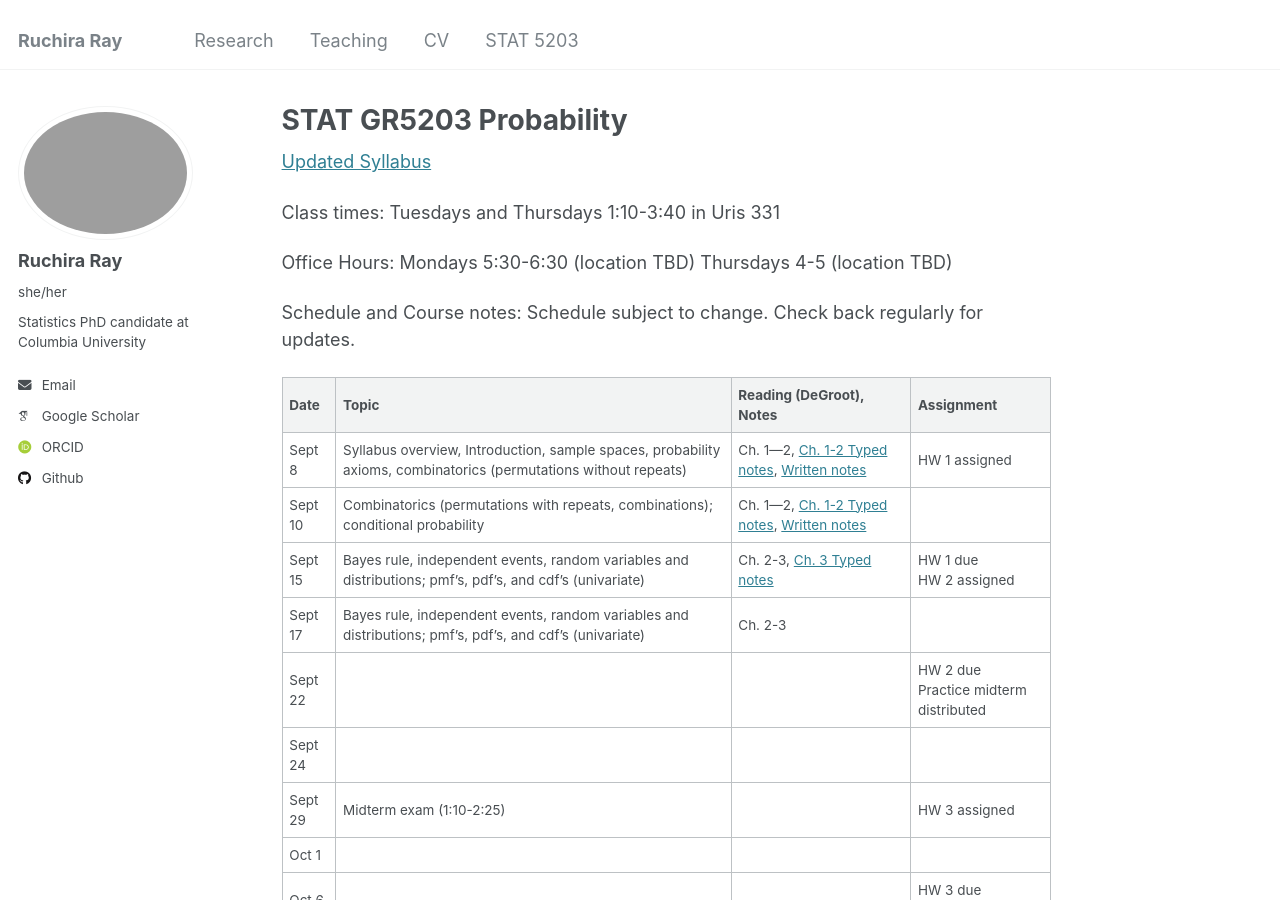
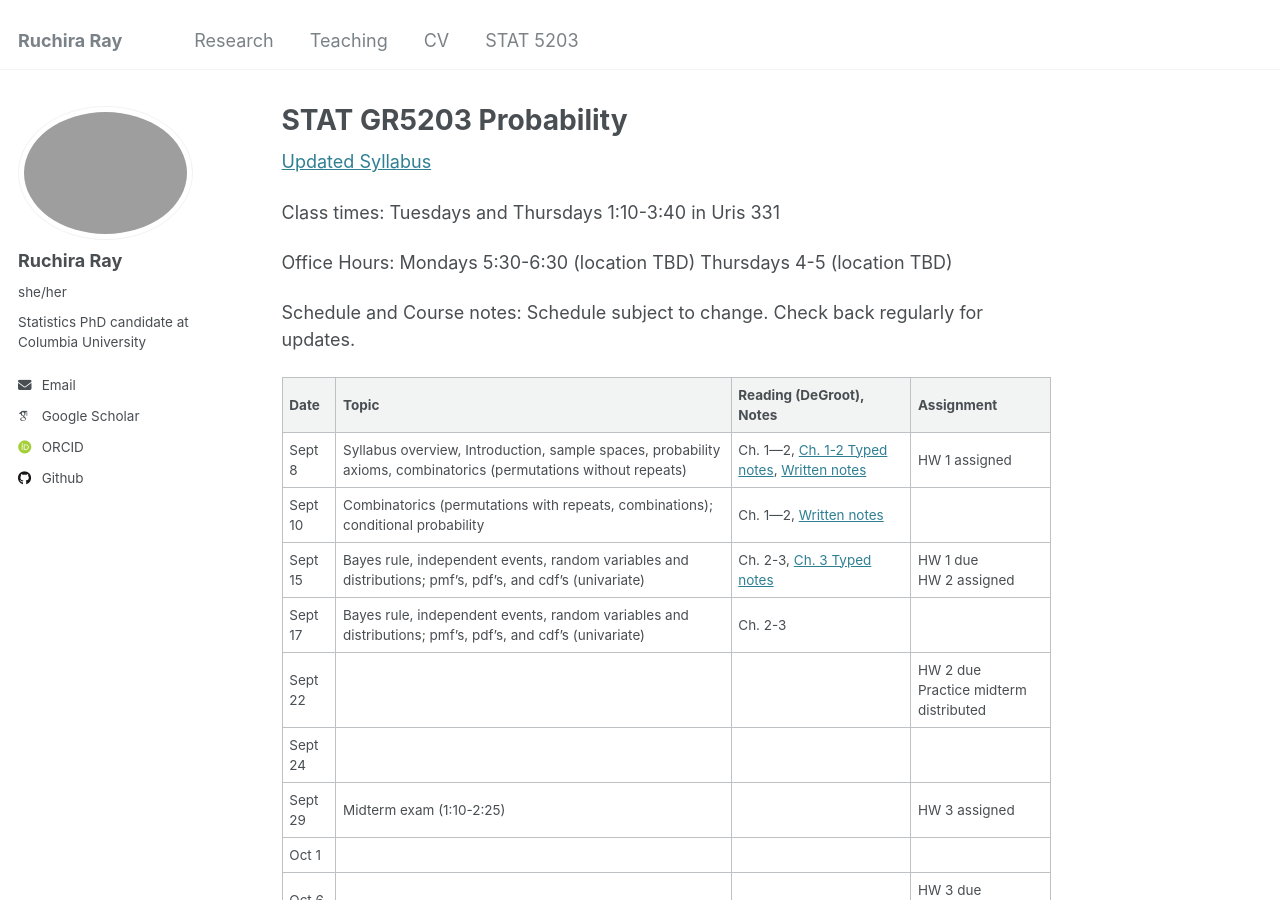
Before and after one commit to rray123/rray123.github.io, a Jekyll site: the page built from _pages/STAT5203.md, in a window 1280 px wide and 900 px high. Built offline with Jekyll 4.4.1, drawn with Linux system fonts in a browser that asks for light colours; some web fonts are replaced.

Commit message:
Update STAT5203.md

```diff
--- a/_pages/STAT5203.md
+++ b/_pages/STAT5203.md
@@ -21,7 +21,7 @@ Schedule subject to change. Check back regularly for updates.
 | Date    | Topic        | Reading (DeGroot), Notes | Assignment |
 | --------| ------------ | -------------------------| ---------- |
 | Sept 8  | Syllabus overview, Introduction, sample spaces, probability axioms, combinatorics (permutations without repeats) | Ch. 1—2, [Ch. 1-2 Typed notes](https://rray123.github.io/files/Ch1-2.pdf), [Written notes](https://rray123.github.io/files/Lecture1-written.pdf) |HW 1 assigned|
-| Sept 10 | Combinatorics (permutations with repeats, combinations); conditional probability | Ch. 1—2, [Ch. 1-2 Typed notes](https://rray123.github.io/files/Ch1-2.pdf), [Written notes](https://rray123.github.io/files/Lecture2-written.pdf) ||
+| Sept 10 | Combinatorics (permutations with repeats, combinations); conditional probability | Ch. 1—2, [Written notes](https://rray123.github.io/files/Lecture2-written.pdf) ||
 | Sept 15 |Bayes rule, independent events, random variables and distributions; pmf's, pdf's, and cdf's (univariate) | Ch. 2-3, [Ch. 3 Typed notes](https://rray123.github.io/files/Ch3.pdf) | HW 1 due <br> HW 2 assigned|
 | Sept 17 |Bayes rule, independent events, random variables and distributions; pmf's, pdf's, and cdf's (univariate) | Ch. 2-3 | |
 | Sept 22 |||HW 2 due <br> Practice midterm distributed|
```
